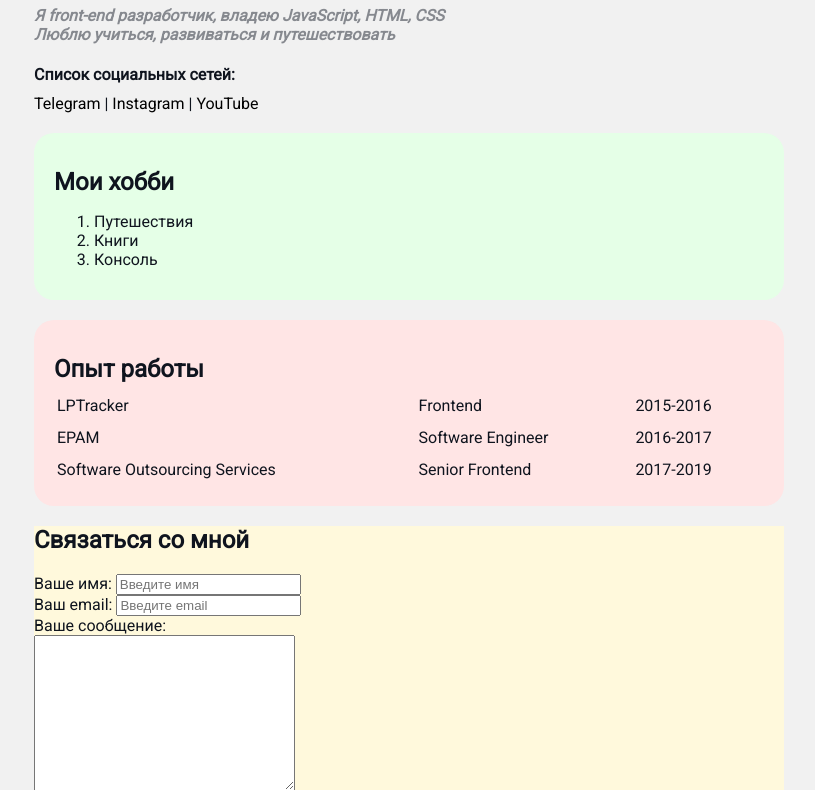
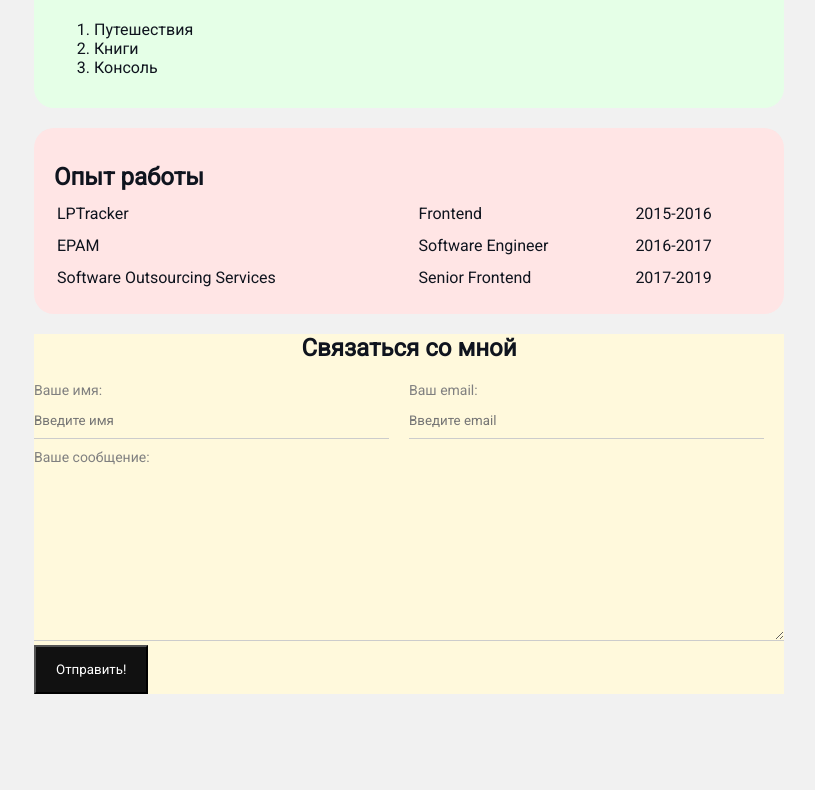
Before and after one commit to KRYPTOKRASH/CSS, a plain HTML site: page index.html in a window 1280 px wide. Shown: the part 317-1107 px from the top of the page, without its empty margins (231-1046 px from the left). Drawn offline with Linux system fonts and the light colour scheme.

Commit message:
work with display

```diff
--- a/index.html
+++ b/index.html
@@ -63,22 +63,23 @@
     </table>
 </div>
 <div class="bgYellow">
-<h2>Cвязаться со мной</h2>
 
-<form action="/">
-    <div>
+
+<form action="/" class="form">
+    <h2>Cвязаться со мной</h2>
+    <div class="form-row">
+    <div class="form-group">
         <label for="name">Ваше имя:</label>
         <input type="text" id="name" placeholder="Введите имя">
     </div>
 
-    <div>
+    <div class="form-group">
         <label for="email">Ваш email:</label>
         <input type="email" id="email" placeholder="Введите email">
     </div>
-
-    <div>
+    </div>
+    <div class="form-group">
         <label for="massage">Ваше сообщение:</label>
-        <br>
         <textarea  id="massage" cols="30" rows="10" placeholder=""></textarea>
     </div>
 
--- a/styles.css
+++ b/styles.css
@@ -22,6 +22,11 @@ body {
 
 .info {
     margin-bottom: 20px;
+    display: flex;
+}
+
+.info-text {
+    margin-left: 40px;
 }
 
 .info-text p {
@@ -101,3 +106,40 @@ a:visited {
 .table td {
     padding-bottom: 10px;
 }
+
+.form h2 {
+    text-align: center;
+}
+
+.form-row {
+    margin-bottom: 10px;
+    display: flex;
+}
+
+.form-row .form-group {
+    margin-right: 20px;
+    width: 50%;
+}
+
+.form-row .form-grou:last-child {
+    margin-right: 0;
+}
+
+.form-group label {
+    display: block;
+    font-size: 14px;
+    color: grey;
+}
+
+.form-group input,
+.form-group textarea {
+    width: 100%;
+    box-sizing: border-box;
+    border: none;
+    background: transparent;
+    border-bottom: 1px solid #ccc;
+    color: #000;
+    padding: 15px 0 10px;
+    outline: none;
+    font-family: inherit;
+}
```
